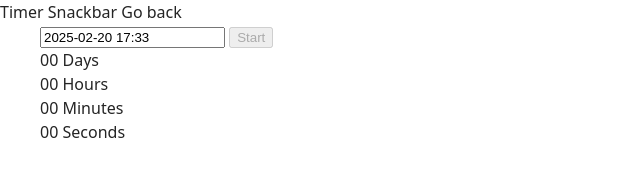
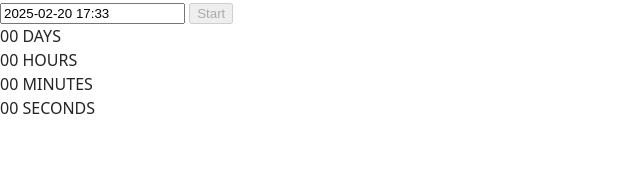
Before and after one commit to MariiaHurieva13/goit-js-hw-10, a website built with Vite: page src/1-timer.html in a window 1280 px wide. Shown: the whole page, without its empty margins (0-640 px from the left). Built offline with nearby package versions, Linux system fonts and the light colour scheme.

Commit message:
Update 1-timer.html

```diff
--- a/src/1-timer.html
+++ b/src/1-timer.html
@@ -2,43 +2,41 @@
 <html lang="en">
   <head>
     <meta charset="UTF-8" />
-    <meta http-equiv="X-UA-Compatible" content="IE=edge" />
+    <link rel="icon" type="image/svg+xml" href="/favicon.svg" />
     <meta name="viewport" content="width=device-width, initial-scale=1.0" />
-    <title>Timer</title>
     <link rel="stylesheet" href="./css/styles.css" />
+    <link rel="preconnect" href="https://fonts.googleapis.com" />
+    <link rel="preconnect" href="https://fonts.gstatic.com" crossorigin />
+    <link
+      href="https://fonts.googleapis.com/css2?family=Montserrat:ital,wght@0,100..900;1,100..900&family=Raleway:wght@700&family=Roboto:wght@400;500;700&display=swap"
+      rel="stylesheet"
+    />
   </head>
   <body>
-    <header>
-      <nav class="page-nav">
-        <a href="./1-timer.html">Timer</a>
-        <a href="./2-snackbar.html">Snackbar</a>
-        <a href="./index.html">Go back</a>
-      </nav>
-    </header>
-    <main>
-      <div class="container">
+    <div class="input-button">
       <input type="text" id="datetime-picker" />
       <button type="button" data-start>Start</button>
+    </div>
+
     <div class="timer">
       <div class="field">
         <span class="value" data-days>00</span>
-            <span class="label">Days</span>
+        <span class="label">DAYS</span>
       </div>
       <div class="field">
         <span class="value" data-hours>00</span>
-            <span class="label">Hours</span>
+        <span class="label">HOURS</span>
       </div>
       <div class="field">
         <span class="value" data-minutes>00</span>
-            <span class="label">Minutes</span>
+        <span class="label">MINUTES</span>
       </div>
       <div class="field">
         <span class="value" data-seconds>00</span>
-            <span class="label">Seconds</span>
+        <span class="label">SECONDS</span>
       </div>
     </div>
-      </div>
-    </main>
-    <script type="module" src="./js/1-timer.js"></script>
+
+    <script src="./js/1-timer.js" type="module"></script>
   </body>
 </html>
```
Lines whose indentation alone changed are shown as unchanged.
